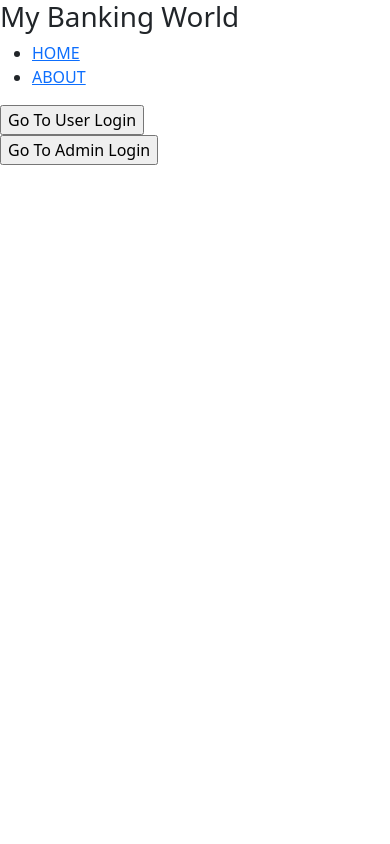
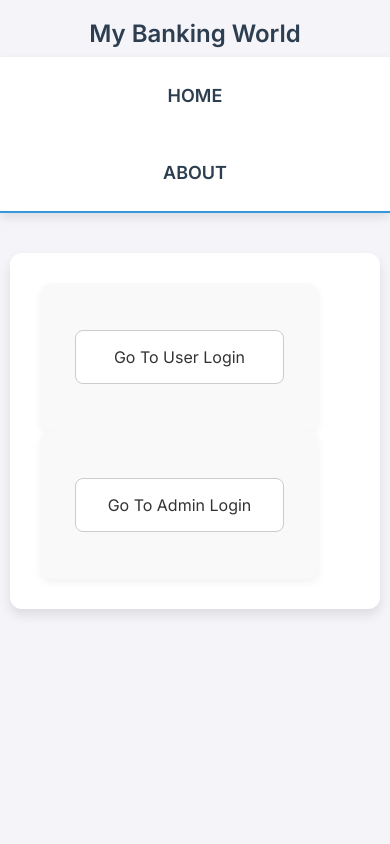
Before and after one commit to 171801rohith/MyBankingWorld_FlaskApp, a Flask app: page / in a window 390 px wide. Run offline with Flask 3, Linux system fonts and the light colour scheme; parts of the project's set-up code (start-up, migrations or seed data) failed here and were passed over.

Commit message:
simple css added

```diff
--- /dev/null
+++ b/static/css/style.css
@@ -0,0 +1,148 @@
+/* Import Stylish Fonts */
+@import url('https://fonts.googleapis.com/css2?family=Inter:wght@300;400;600&display=swap');
+
+/* General Styles */
+body {
+    font-family: "Inter", sans-serif;
+    background: #f4f4f9;
+    color: #333;
+    text-align: center;
+    margin: 0;
+    padding: 0;
+    display: flex;
+    flex-direction: column;
+    align-items: center;
+    min-height: 100vh;
+}
+
+/* Header */
+h1 {
+    font-size: 28px;
+    color: #2c3e50;
+    margin-top: 20px;
+    font-weight: 600;
+}
+
+/* Navigation Bar */
+nav {
+    width: 100%;
+    background: #ffffff;
+    padding: 15px 0;
+    box-shadow: 0px 4px 10px rgba(0, 0, 0, 0.1);
+    border-bottom: 2px solid #3498db;
+}
+
+nav ul {
+    list-style: none;
+    padding: 0;
+    margin: 0;
+    display: flex;
+    justify-content: center;
+    gap: 30px;
+}
+
+nav ul li {
+    display: inline;
+}
+
+nav ul li a {
+    color: #2c3e50;
+    text-decoration: none;
+    font-size: 18px;
+    font-weight: bold;
+    padding: 10px 20px;
+    border-radius: 8px;
+    transition: all 0.3s ease-in-out;
+}
+
+nav ul li a:hover {
+    background: #3498db;
+    color: #fff;
+}
+
+/* Main Container */
+div {
+    background: #ffffff;
+    padding: 50px;
+    margin: 40px auto;
+    border-radius: 12px;
+    box-shadow: 0px 6px 12px rgba(0, 0, 0, 0.1);
+    max-width: 650px;
+    width: 90%;
+}
+
+/* Forms */
+form {
+    background: #f9f9f9;
+    padding: 35px;
+    border-radius: 12px;
+    box-shadow: 0px 4px 8px rgba(0, 0, 0, 0.05);
+    max-width: 500px;
+    width: 100%;
+    text-align: center;
+}
+
+/* Input Fields */
+input, button {
+    display: block;
+    width: 100%;
+    padding: 14px;
+    margin: 12px 0;
+    border: 1px solid #ccc;
+    border-radius: 8px;
+    font-size: 16px;
+    background: #ffffff;
+    color: #333;
+    transition: all 0.3s;
+}
+
+input:focus {
+    border-color: #3498db;
+    outline: none;
+    box-shadow: 0px 0px 8px rgba(52, 152, 219, 0.5);
+}
+
+/* Buttons */
+button {
+    background: #3498db;
+    color: white;
+    font-size: 18px;
+    font-weight: bold;
+    cursor: pointer;
+    border: none;
+    transition: all 0.3s ease-in-out;
+    text-transform: uppercase;
+    letter-spacing: 1px;
+    border-radius: 8px;
+}
+
+button:hover {
+    background: #2980b9;
+}
+
+/* Responsive Design */
+@media (max-width: 768px) {
+    h1 {
+        font-size: 24px;
+    }
+
+    nav ul {
+        flex-direction: column;
+        align-items: center;
+    }
+
+    nav ul li a {
+        display: block;
+        width: 80%;
+        text-align: center;
+    }
+
+    div {
+        width: 95%;
+        padding: 30px;
+    }
+
+    form {
+        max-width: 90%;
+    }
+}
--- a/templates/layout.html
+++ b/templates/layout.html
@@ -9,6 +9,8 @@
       integrity="sha384-QWTKZyjpPEjISv5WaRU9OFeRpok6YctnYmDr5pNlyT2bRjXh0JMhjY6hW+ALEwIH"
       crossorigin="anonymous"
     />
+    <link rel="stylesheet" href="{{ url_for('static', filename='css/style.css') }}">
+
     <title>MyBankingWorld</title>
   </head>
   <body>
```
